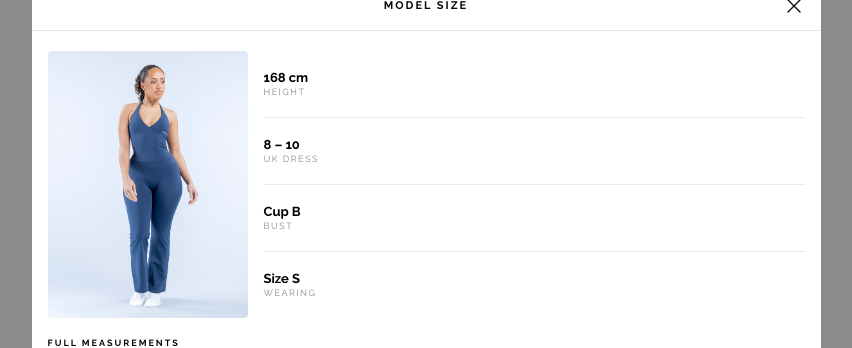
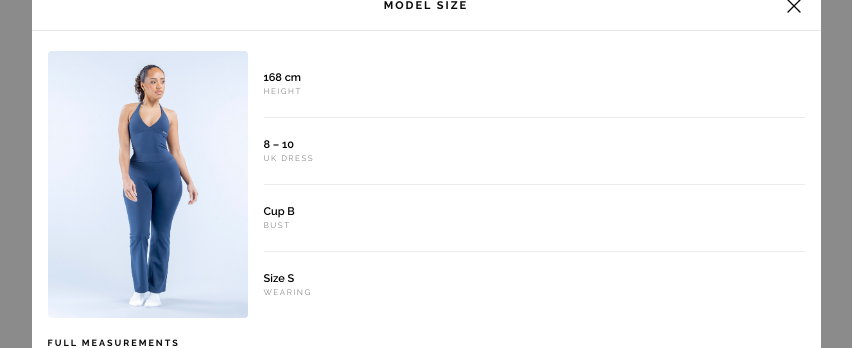
Before and after one commit to declandfyne/dfyne-product-details-page, a React (Vite) app: page / in a window 1280 px wide. Both pictures are taken after a click on the button "MODEL SIZE". Shown: the part 1463-1811 px from the top of the page, without its empty margins (214-1066 px from the left). Built offline with nearby package versions, Linux system fonts and the light colour scheme.

Commit message:
Refactor editorial styles in InfoModal for improved readability; adjust font weights and sizes for better visual hierarchy

```diff
--- a/src/components/InfoModal.module.css
+++ b/src/components/InfoModal.module.css
@@ -293,15 +293,15 @@
 
 .editorialValue {
   font-family: 'Raleway', sans-serif;
-  font-weight: 700;
-  font-size: 13px;
+  font-weight: 600;
+  font-size: 11px;
   color: black;
 }
 
 .editorialLabel {
   font-family: 'Raleway', sans-serif;
   font-weight: 400;
-  font-size: 9px;
+  font-size: 8px;
   letter-spacing: 1.5px;
   color: #888;
 }
```
